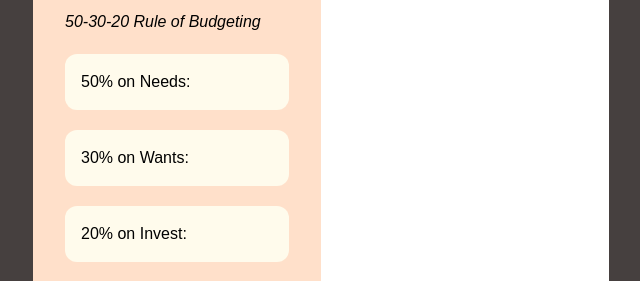
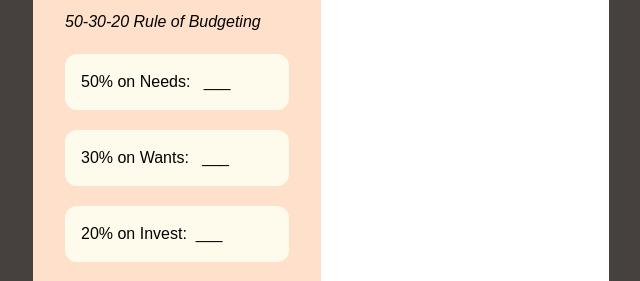
Before and after one commit to gauravsoni97/expensemanagement, a React (Create React App) app: page / in a window 1280 px wide. Shown: the part 408-689 px from the top of the page, without its empty margins (319-959 px from the left). Built offline with nearby package versions, Linux system fonts and the light colour scheme.

Commit message:
left side form set

```diff
--- a/src/Components/Main.jsx
+++ b/src/Components/Main.jsx
@@ -10,9 +10,9 @@ let thirtyPercent = 30;
 let twentyPercent = 20;
 
 const Main = () => {
-  const [salaryToNeeds, setSalaryToNeeds] = useState("");
-  const [salaryToWants, setSalaryToWants] = useState("");
-  const [salaryToInvest, setSalaryToInvest] = useState("");
+  const [salaryToNeeds, setSalaryToNeeds] = useState("___");
+  const [salaryToWants, setSalaryToWants] = useState("___");
+  const [salaryToInvest, setSalaryToInvest] = useState("___");
 
   const formik = useFormik({
     initialValues: {
@@ -102,13 +102,13 @@ const Main = () => {
           <i>50-30-20 Rule of Budgeting</i>
           <div className="split_in_needs_wants_invest">
             <div className="needs_from_salary bg-[#FFFBEC] my-5 rounded-xl p-4">
-              <p>50% on Needs: {salaryToNeeds} </p>
+              <p>50% on Needs: &nbsp; {salaryToNeeds} </p>
             </div>
             <div className="wants_from_salary bg-[#FFFBEC] my-5 rounded-xl p-4">
-              <p>30% on Wants: {salaryToWants} </p>
+              <p>30% on Wants: &nbsp; {salaryToWants} </p>
             </div>
             <div className="invest_from_salary bg-[#FFFBEC] my-5 rounded-xl p-4">
-              <p>20% on Invest:{salaryToInvest} </p>
+              <p>20% on Invest:&nbsp; {salaryToInvest} </p>
             </div>
           </div>
         </div>
```
